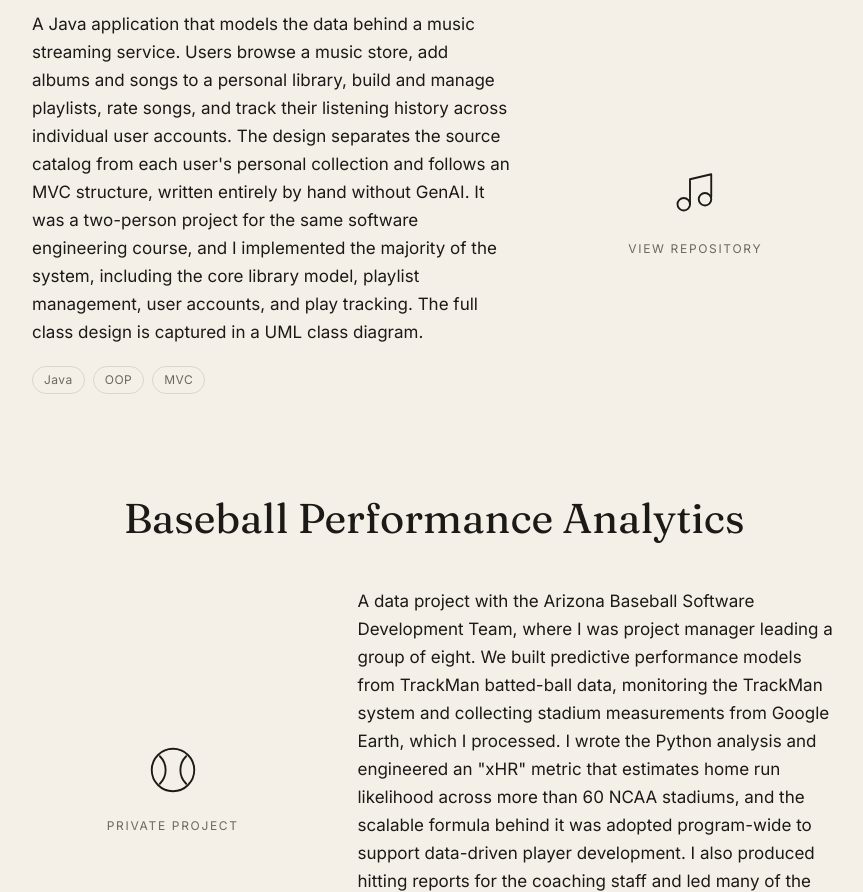
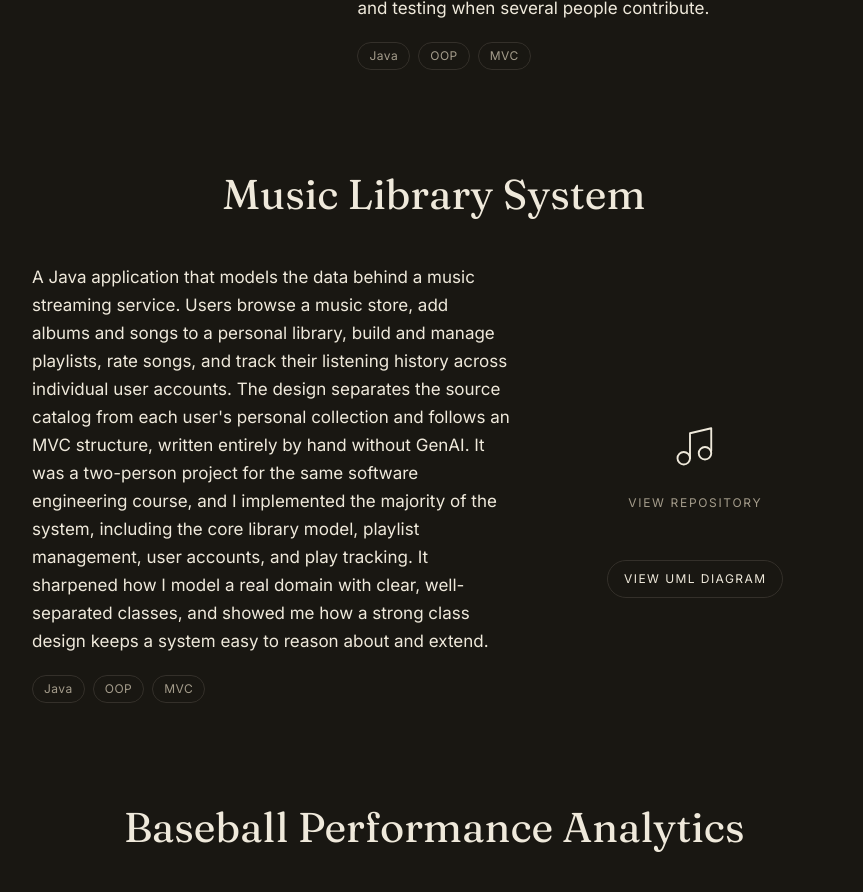
Before and after one commit to austinraben/portfolio-website, a plain HTML site: page index.html in a window 1280 px wide. Shown: the part 3459-4351 px from the top of the page, without its empty margins (206-1069 px from the left). Drawn offline with Linux system fonts and the light colour scheme; a script that the page names is missing.

Commit message:
Dark mode by default, project takeaways, music UML button, drop cable-testing skill

```diff
--- a/index.html
+++ b/index.html
@@ -98,7 +98,9 @@
               to my calendar and tasks. The same NAS self-hosts a Plex media
               server and stores the timelapse footage from my 3D printer, pulled
               off the printer's flash drive over FTP. It all runs on my own
-              hardware, under my own control.
+              hardware, under my own control. Building it taught me how to carry
+              an idea all the way to an always-on service, from containerizing
+              the app to exposing it securely over the network.
             </p>
             <ul class="tags">
               <li>Next.js</li>
@@ -133,7 +135,10 @@
                 into date-stamped backups every night, and flags configuration
                 drift by comparing each day against the last. It handles timeouts
                 and authentication failures gracefully and reports a summary of
-                every run. Built alongside earning my CCNA certification.
+                every run. Built alongside earning my CCNA certification. It
+                showed me how much automation improves reliability in network
+                operations, and how catching configuration drift early can
+                prevent an outage.
               </p>
               <ul class="tags"><li>Cisco</li><li>Python</li><li>Netmiko</li></ul>
             </div>
@@ -164,7 +169,10 @@
                 group project for an upper-division software engineering course.
                 I built the menu system, implemented the Happy Hour feature using
                 the Decorator design pattern, added input validation, and wrote a
-                large share of the unit tests.
+                large share of the unit tests. I learned how the right design
+                pattern keeps a feature clean and extensible, and how much a
+                shared codebase leans on solid encapsulation and testing when
+                several people contribute.
               </p>
               <ul class="tags"><li>Java</li><li>OOP</li><li>MVC</li></ul>
             </div>
@@ -197,12 +205,14 @@
                 entirely by hand without GenAI. It was a two-person project for
                 the same software engineering course, and I implemented the
                 majority of the system, including the core library model,
-                playlist management, user accounts, and play tracking. The full
-                class design is captured in a
-                <a href="music-uml.pdf" target="_blank" rel="noopener">UML class diagram</a>.
+                playlist management, user accounts, and play tracking. It
+                sharpened how I model a real domain with clear, well-separated
+                classes, and showed me how a strong class design keeps a system
+                easy to reason about and extend.
               </p>
               <ul class="tags"><li>Java</li><li>OOP</li><li>MVC</li></ul>
             </div>
+            <div class="detail-actions">
               <a class="detail-repo" href="https://github.com/austinraben/music-library-system">
                 <span class="icon" aria-hidden="true">
                   <svg viewBox="0 0 48 48" fill="none" stroke="currentColor" stroke-width="1.5" stroke-linecap="round" stroke-linejoin="round">
@@ -212,6 +222,8 @@
                 </span>
                 <span class="detail-repo-label">View Repository</span>
               </a>
+              <a class="btn-uml" href="music-uml.pdf" target="_blank" rel="noopener">View UML diagram</a>
+            </div>
           </div>
         </article>
 
@@ -231,6 +243,9 @@
                 scalable formula behind it was adopted program-wide to support
                 data-driven player development. I also produced hitting reports
                 for the coaching staff and led many of the team's working calls.
+                It taught me how to turn noisy real-world data into a metric an
+                entire program relies on, and how to lead a technical team toward
+                a shared goal.
               </p>
               <ul class="tags"><li>Python</li><li>Analytics</li><li>TrackMan</li></ul>
             </div>
@@ -310,7 +325,7 @@
       <div class="skills-grid">
         <div class="skill-group">
           <h3>Networking</h3>
-          <p>Cisco IOS &middot; TCP/IP &middot; subnetting &middot; VLANs &middot; OSPF &middot; STP &middot; NAT &middot; ACLs &middot; DHCP &middot; DNS &middot; HSRP &middot; Wireshark &middot; Cat6/fiber termination &middot; cable certification testing</p>
+          <p>Cisco IOS &middot; TCP/IP &middot; subnetting &middot; VLANs &middot; OSPF &middot; STP &middot; NAT &middot; ACLs &middot; DHCP &middot; DNS &middot; HSRP &middot; Wireshark &middot; Cat6/fiber termination</p>
         </div>
         <div class="skill-group">
           <h3>Programming</h3>
--- a/styles.css
+++ b/styles.css
@@ -1,25 +1,15 @@
 /* ---- Theme tokens ---- */
 :root {
-  --bg: #f4f0e8;
-  --bg-soft: #ece6da;
-  --text: #1c1a16;
-  --muted: #6d675c;
-  --border: #ddd5c6;
-  --shadow: rgba(40, 33, 20, 0.14);
+  color-scheme: dark;
+  --bg: #191712;
+  --bg-soft: #221f18;
+  --text: #efe9db;
+  --muted: #a49c8b;
+  --border: #34302a;
+  --shadow: rgba(0, 0, 0, 0.45);
   --maxw: 900px;
   --serif: "Fraunces", Georgia, "Times New Roman", serif;
   --sans: "Inter", system-ui, -apple-system, "Segoe UI", Roboto, Helvetica, Arial, sans-serif;
-}
-
-@media (prefers-color-scheme: dark) {
-  :root {
-    --bg: #191712;
-    --bg-soft: #221f18;
-    --text: #efe9db;
-    --muted: #a49c8b;
-    --border: #34302a;
-    --shadow: rgba(0, 0, 0, 0.4);
-  }
 }
 
 /* ---- Base ---- */
@@ -235,13 +225,26 @@ main {
   gap: 16px;
   padding: 30px 20px;
 }
+.detail-actions { display: flex; flex-direction: column; align-items: center; gap: 16px; }
+.btn-uml {
+  font-size: 12px;
+  text-transform: uppercase;
+  letter-spacing: 0.12em;
+  padding: 8px 16px;
+  border: 1px solid var(--border);
+  border-radius: 999px;
+  color: var(--text);
+  transition: border-color 0.18s ease, background 0.18s ease;
+}
+.btn-uml:hover { border-color: var(--text); background: var(--bg-soft); }
 .detail-static .icon svg { width: 60px; height: 60px; }
 
 /* Alternate the icon side for editorial rhythm */
 .detail:nth-child(even) .detail-grid { grid-template-columns: 1fr 1.7fr; }
 .detail:nth-child(even) .detail-repo,
 .detail:nth-child(even) .detail-static,
-.detail:nth-child(even) .detail-media { order: -1; }
+.detail:nth-child(even) .detail-media,
+.detail:nth-child(even) .detail-actions { order: -1; }
 
 /* Project media (images / video thumbnails in the detail blocks) */
 .detail-media { display: flex; flex-direction: column; align-items: center; gap: 12px; }
```
Also changed, not shown: 2 other files. Lines whose indentation alone changed are shown as unchanged.
